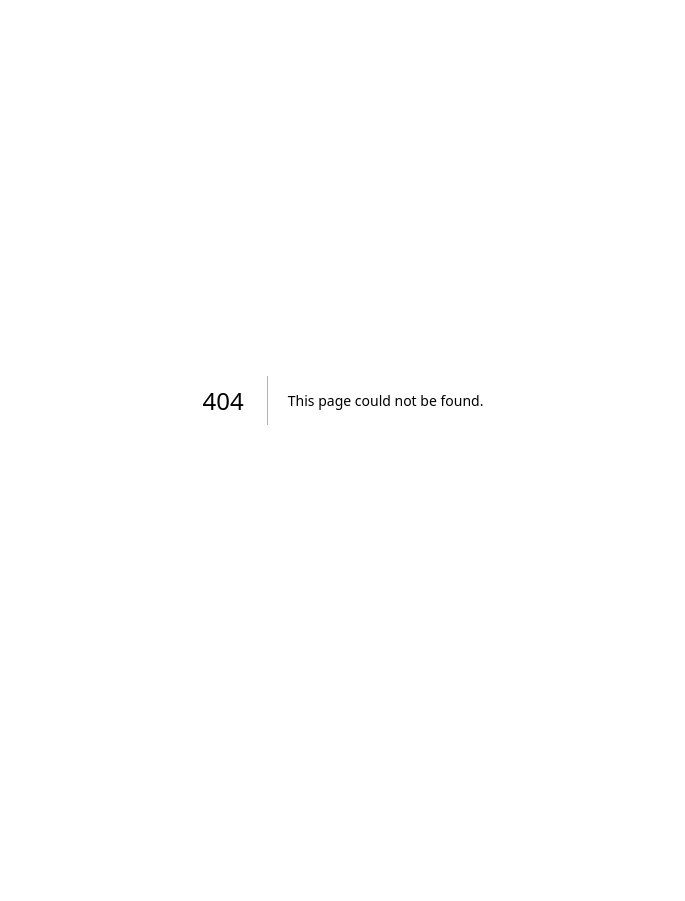
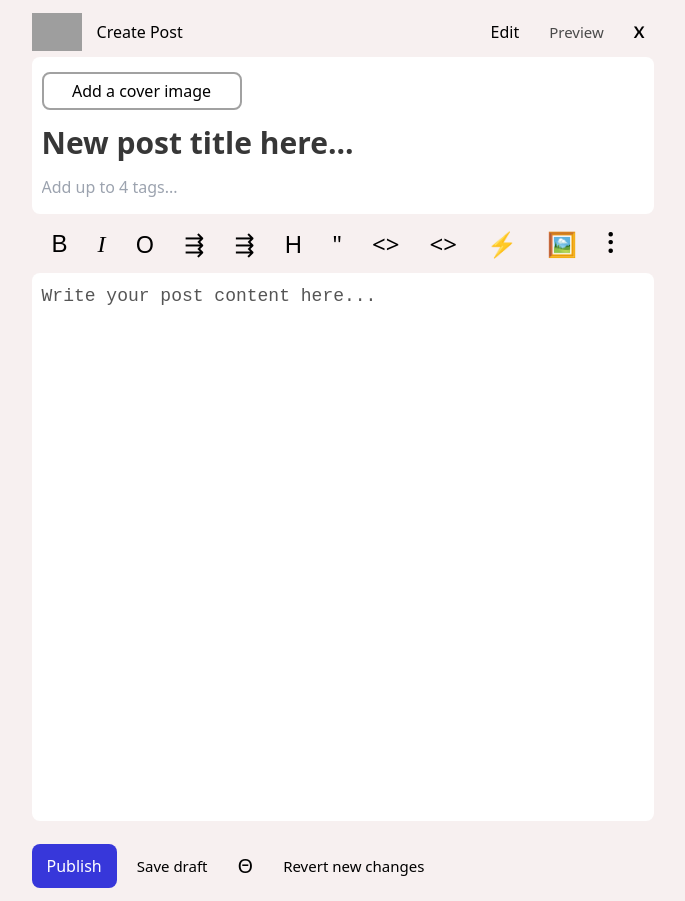
Before and after one commit to LaxDays/dev-next-desafio, a Next.js app: page /post in a window 1280 px wide. Before the commit this address had no page. Shown: the whole page, without its empty margins (297-982 px from the left). Before the commit the page ends 800 px from the top, so only its background shows below. Built offline with nearby package versions, Linux system fonts and the light colour scheme; grey boxes are pictures that could not be loaded.

Commit message:
se termino el maquetado general, faltan detalles como iconos. login falta detectar token.

```diff
--- a/package.json
+++ b/package.json
@@ -14,7 +14,8 @@
     "next": "14.1.4",
     "react": "^18",
     "react-dom": "^18",
-    "react-hook-form": "^7.51.2"
+    "react-hook-form": "^7.51.2",
+    "react-router-dom": "^6.22.3"
   },
   "devDependencies": {
     "autoprefixer": "^10.0.1",
--- /dev/null
+++ b/pages/post.jsx
@@ -0,0 +1,88 @@
+import Image from "next/image";
+import Link from "next/link";
+
+export default function Post() {
+  return (
+    <div className="flexContainerCenter">
+      <div className="postContainer">
+        <div className="postTopBarContainer">
+          <div className="postLogoAndCreatePostP">
+            <Link href="/">
+              <Image
+                className="logoDEVPost"
+                src="https://dev-to-uploads.s3.amazonaws.com/uploads/logos/resized_logo_UQww2soKuUsjaOGNB38o.png"
+                alt="Logo DEV"
+                width={50}
+                height={40}
+              />
+            </Link>
+            <p className="createPostTitlePost">Create Post</p>
+          </div>
+          <div className="topPost">
+            <button className="btnEditPost">Edit</button>
+            <button className="btnPreviewPost">Preview</button>
+            <button className="btnCancelPost">X</button>
+          </div>
+        </div>
+        <form>
+          <div className="postTitleContainer">
+            <button className="btnAddCoverImage">Add a cover image</button>
+            <input
+              className="inputNewPostTitle"
+              type="text"
+              placeholder="New post title here..."
+            ></input>
+            <input
+              className="inputAddTags"
+              type="text"
+              placeholder="Add up to 4 tags..."
+            ></input>
+          </div>
+          <div className="containerOptionsPost">
+            <div className="postEditOptions">
+              <button className="btnBlackB">B</button>
+              <button className="btnCursI">I</button>
+              <button>O</button>
+              <button>&#8694;</button>
+              <button>&#8694;</button>
+              <button className="btnOptionHideSmall">H</button>
+              <button className="btnOptionHideSmall">"</button>
+              <button className="btnOptionHideSmall">&lt;&gt;</button>
+              <button className="optionMoreThanBorder">&lt;&gt;</button>
+              <button className="btnOptionHideSmall">⚡</button>
+              <button>🖼️</button>
+            </div>
+            <div>
+              <p className="threePointsPost">⁝</p>
+            </div>
+          </div>
+          <div className="textAreaPostContainer">
+            <textarea
+              className="textAreaPost"
+              rows="22"
+              placeholder="Write your post content here..."
+            ></textarea>
+          </div>
+          <div className="btnsBottomPost">
+            <button className="btnInputBluePostBotton" type="input">
+              Publish
+            </button>
+            <button className="btnGrayPostBotton btnBigDisplayPostBottom">
+              Save
+            </button>
+            <button className="btnGrayPostBotton btnSmallDisplayPostBottom">
+              Save draft
+            </button>
+            <button className="btnGrayPostBotton postBottonOptions">Θ</button>
+            <button className="btnGrayPostBotton btnBigDisplayPostBottom">
+              Revert
+            </button>
+            <button className="btnGrayPostBotton btnSmallDisplayPostBottom">
+              Revert new changes
+            </button>
+          </div>
+        </form>
+      </div>
+    </div>
+  );
+}
--- a/src/components/PageNavBar.jsx
+++ b/src/components/PageNavBar.jsx
@@ -45,6 +45,11 @@ export default function NavBar() {
               <button className="btnCreateAccount">Create account</button>
             </Link>
           </div>
+          <div>
+            <Link href="/post">
+              <button className="btnCreateAccount">Create Post</button>
+            </Link>
+          </div>
         </div>
       </div>
     </nav>
--- a/styles/globals.css
+++ b/styles/globals.css
@@ -556,7 +556,9 @@ body {
 .blueLinksSignIn {
   color: rgba(29, 29, 235, 0.706);
 }
-
+.errorUoC {
+  color: red;
+}
 /*+++++++++++++++CREATE ACCOUNT+++++++++++++++*/
 .pageCenterCA {
   display: flex;
@@ -665,6 +667,178 @@ body {
   text-decoration: underline;
   cursor: pointer;
 }
+
+/*+++++++++++++++ POST +++++++++++++++*/
+.flexContainerCenter {
+  display: flex;
+  justify-content: center;
+}
+.postContainer {
+  margin: 10px;
+}
+.postTopBarContainer {
+  display: flex;
+  justify-content: space-between;
+  margin-bottom: 3px;
+  max-width: 789px;
+}
+.postLogoAndCreatePostP {
+  display: flex;
+  align-items: center;
+  justify-content: center;
+  gap: 15px;
+}
+.topPost {
+  display: flex;
+  justify-content: flex-end;
+  gap: 10px;
+}
+.createPostTitlePost {
+  font-weight: 500;
+}
+.btnEditPost {
+  font-weight: 500;
+  padding: 10px;
+}
+.btnEditPost:hover {
+  background-color: rgba(0, 0, 255, 0.125);
+  color: blue;
+  border-radius: 5px;
+}
+.btnPreviewPost {
+  color: rgb(74, 74, 74);
+  font-size: 15px;
+  padding: 10px;
+}
+.btnPreviewPost:hover {
+  background-color: rgba(0, 0, 255, 0.125);
+  color: blue;
+  border-radius: 5px;
+}
+.btnCancelPost {
+  font-weight: bolder;
+  font-family: "Gill Sans", "Gill Sans MT", Calibri, "Trebuchet MS", sans-serif;
+  padding: 10px;
+}
+.btnCancelPost:hover {
+  background-color: rgba(0, 0, 255, 0.125);
+  color: blue;
+  border-radius: 5px;
+}
+.postTitleContainer {
+  display: flex;
+  flex-direction: column;
+  background-color: white;
+  border-radius: 8px;
+  padding: 15px 10px;
+  gap: 10px;
+  max-width: 789px;
+}
+.btnAddCoverImage {
+  border: solid rgba(128, 128, 128, 0.737) 2px;
+  border-radius: 8px;
+  width: 200px;
+  padding: 5px;
+  font-weight: 500;
+}
+.inputNewPostTitle {
+  font-size: 30px;
+  font-weight: bold;
+}
+.inputNewPostTitle::placeholder {
+  color: rgba(0, 0, 0, 0.783);
+}
+.inputNewPostTitle:focus {
+  outline: none;
+}
+.inputAddTags:focus {
+  outline: none;
+}
+.postEditOptions {
+  display: flex;
+  gap: 10px;
+}
+.postEditOptions button {
+  padding: 0px 10px;
+  font-size: 24px;
+}
+.postEditOptions button:hover {
+  background-color: rgba(0, 0, 255, 0.125);
+  color: blue;
+  border-radius: 5px;
+}
+.btnBlackB {
+  font-family: Arial, Helvetica, sans-serif;
+}
+.btnCursI {
+  font-style: italic;
+  font-family: "Times New Roman", Times, serif;
+}
+.threePointsPost {
+  font-weight: bolder;
+  font-size: 26px;
+  padding: 5px 20px;
+}
+.threePointsPost:hover {
+  background-color: rgba(0, 0, 255, 0.125);
+  color: blue;
+  border-radius: 5px;
+}
+.containerOptionsPost {
+  display: flex;
+  justify-content: space-between;
+  align-items: center;
+  margin: 5px 20px 5px 10px;
+  max-width: 780px;
+}
+.textAreaPostContainer {
+  display: flex;
+  margin-bottom: 20px;
+  min-width: 470px;
+}
+.textAreaPost {
+  resize: none;
+  padding: 10px;
+  border-radius: 8px;
+  flex: 1;
+}
+.textAreaPost:focus {
+  outline: none;
+}
+.textAreaPost::placeholder {
+  font-size: 18px;
+  font-family: monospace;
+  color: rgba(0, 0, 0, 0.665);
+}
+.btnsBottomPost {
+  display: flex;
+  justify-content: flex-start;
+  align-items: center;
+  gap: 10px;
+}
+
+.btnInputBluePostBotton {
+  background-color: rgb(55, 55, 218);
+  color: white;
+  font-weight: 500;
+  border-radius: 8px;
+  padding: 10px 15px;
+}
+.btnInputBluePostBotton:hover {
+  background-color: rgb(42, 42, 212);
+}
+.btnGrayPostBotton {
+  font-size: 15px;
+  padding: 10px;
+}
+.btnGrayPostBotton:hover {
+  background-color: rgba(0, 0, 255, 0.125);
+  color: blue;
+  border-radius: 5px;
+}
+.postBottonOptions {
+  font-size: 20px;
+}
 @media (max-width: 769px) {
   .searchBarContainer {
     display: none;
@@ -691,6 +865,18 @@ body {
   .flexContainerCA input {
     width: 438px;
   }
+  .postLogoAndCreatePostP p {
+    display: none;
+  }
+  .logoDEVPost {
+    display: none;
+  }
+  .btnSmallDisplayPostBottom {
+    display: none;
+  }
+  .btnOptionHideSmall {
+    display: none;
+  }
 }
 @media (min-width: 768px) {
   .btnSearch {
@@ -701,6 +887,9 @@ body {
   }
   .accountConfirmationContainer h1 {
     font-size: 30px;
+  }
+  .btnBigDisplayPostBottom {
+    display: none;
   }
 }
 
```
Also changed, not shown: pages/signin.jsx (+24 -6 lines), 1 other file (tests, documents, lock files or other folders).
